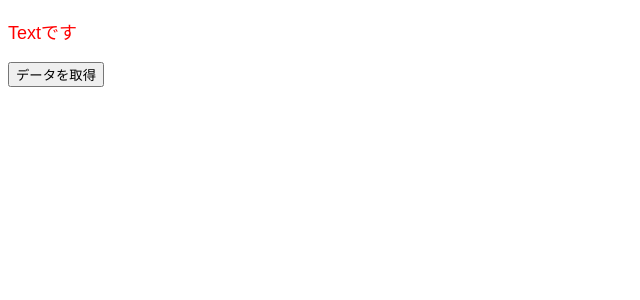
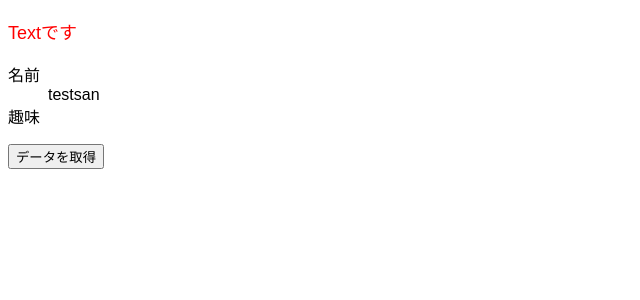
Before and after one commit to koki-noguchi/study-typescript, a React (Create React App) app: page / in a window 1280 px wide. Shown: the top 300 px of the page, without its empty margins (0-640 px from the left). Built offline with nearby package versions, Linux system fonts and the light colour scheme.

Commit message:
オプショナルチェインを試した オプショナルなkeyをtypeで定義し、そのvalueに対して何らかの操作を行う場合は、オプショナルチェインをする。 keyに?を加えた後、関数を記述すれば良い。

```diff
--- a/src/App.tsx
+++ b/src/App.tsx
@@ -3,8 +3,14 @@
 import { Todo } from "./Todo";
 import { todoType } from "./types/todo";
 import { Text } from "./Text";
+import { UserProfile } from "./UserProfile";
 
 import "./styles.css";
+
+const user = {
+  name: "testsan"
+  // hobbies: ["映画", "読書"]
+};
 
 export default function App() {
   const [todos, setTodos] = useState<Array<todoType>>([]);
@@ -18,6 +24,7 @@
   return (
     <div className="App">
       <Text color="red" fontSize="18px" />
+      <UserProfile user={user} />
       <button onClick={onClickFetchData}>データを取得</button>
       {todos.map((todo) => (
         <Todo
--- /dev/null
+++ b/src/UserProfile.tsx
@@ -0,0 +1,18 @@
+import { VFC } from "react";
+import { User } from "./types/user";
+
+type props = {
+  user: User;
+};
+
+export const UserProfile: VFC<props> = (props) => {
+  const { user } = props;
+  return (
+    <dl>
+      <dt>名前</dt>
+      <dd>{user.name}</dd>
+      <dt>趣味</dt>
+      <dd>{user.hobbies?.join(" / ")}</dd>
+    </dl>
+  );
+};
--- /dev/null
+++ b/src/types/user.ts
@@ -0,0 +1,4 @@
+export type User = {
+  name: string;
+  hobbies?: Array<string>;
+};
```
